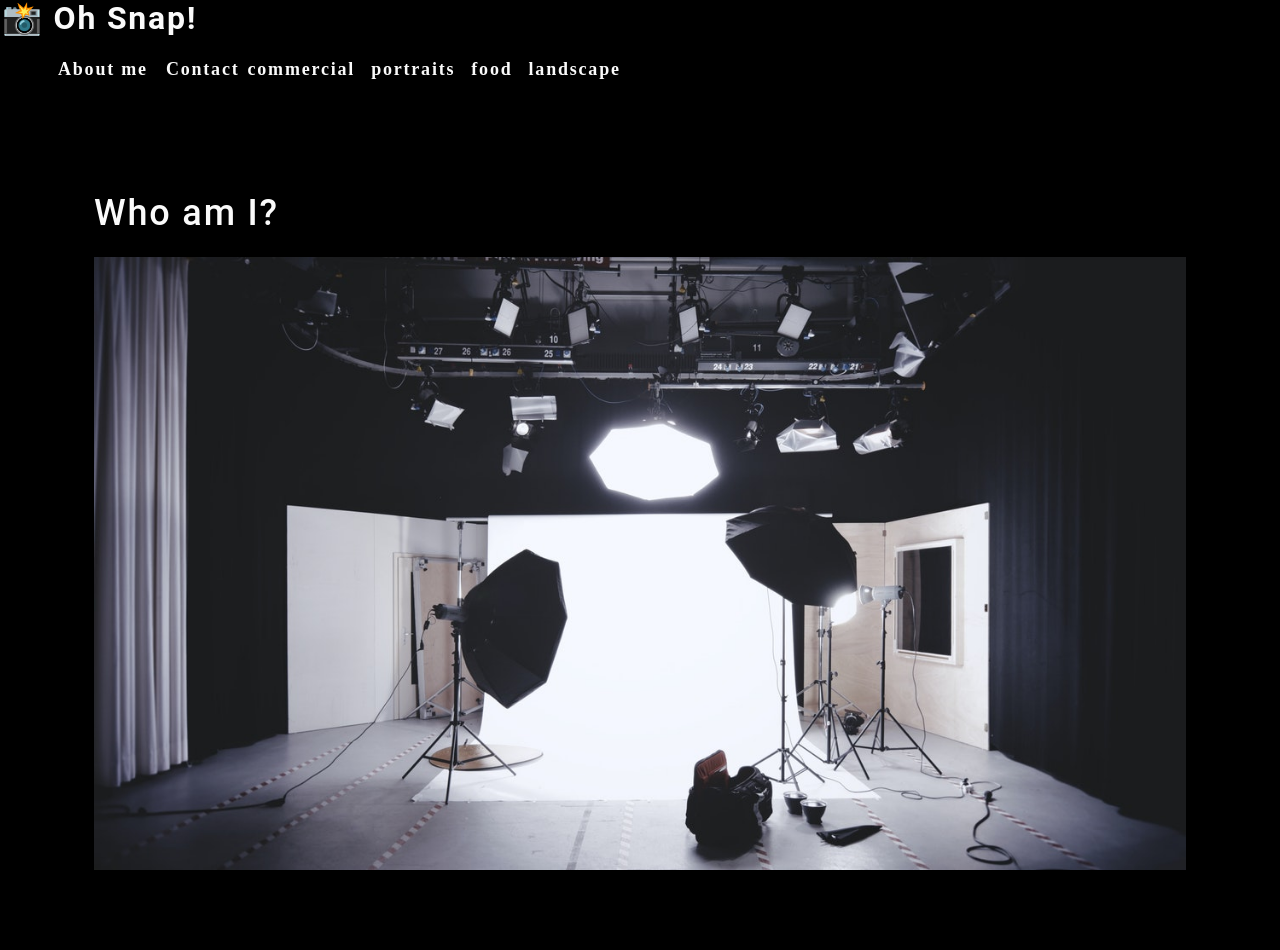
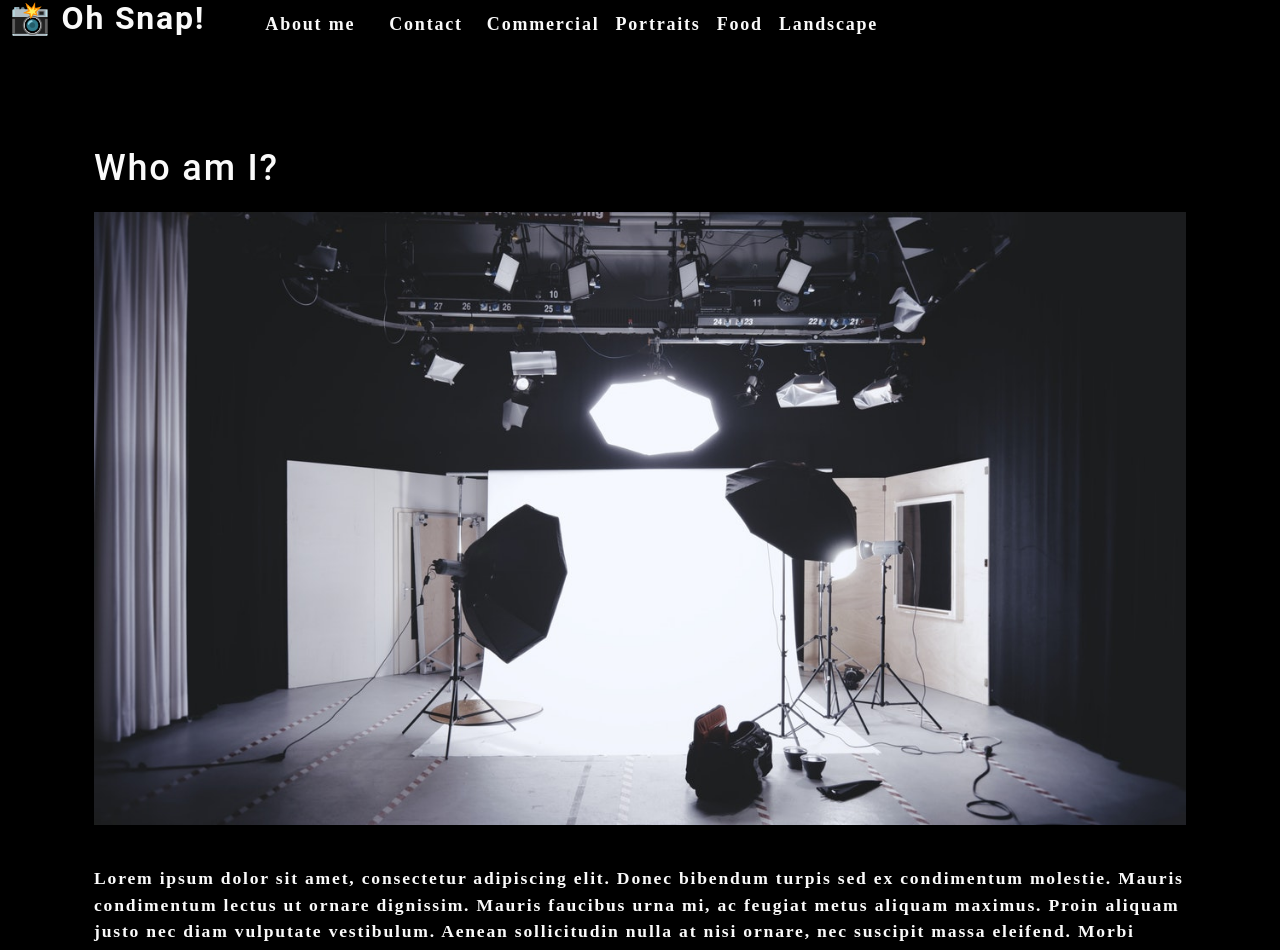
Before and after one commit to paulooliveira152012/photo-port, a React (Create React App) app: page / in a window 1280 px wide. Shown: the part 7-957 px from the top of the page. Built offline with nearby package versions, Linux system fonts and the light colour scheme.

Commit message:
one letter...

```diff
--- a/src/App.js
+++ b/src/App.js
@@ -3,11 +3,12 @@
 import About from './components/About';
 
 function App() {
+
   return (
     <div>
-      <Nav></Nav>
+      <Nav />
       <main>
-        <About></About>
+          <About />
       </main>
     </div>
   );
--- a/src/components/Nav/index.js
+++ b/src/components/Nav/index.js
@@ -1,28 +1,20 @@
-import React from 'react';
+import React from "react";
+import { capitalizeFirstLetter } from "../../utils/helpers";
 
-const categories = [
-    {
-      name: "commercial",
-      description:
-        "Photos of grocery stores, food trucks, and other commercial projects",
-    },
-    { name: "portraits", description: "Portraits of people in my life" },
-    { name: "food", description: "Delicious delicacies" },
-    {
-      name: "landscape",
-      description: "Fields, farmhouses, waterfalls, and the beauty of nature",
-    },
+function Nav() {
+  const  categories = [
+    { name: 'commercial', description: 'Photos of grocery stores, food trucks, and other commercial projects' },
+    { name: 'portraits', description: 'Portraits of people in my life' },
+    { name: 'food', description: 'Delicious delicacies' },
+    { name: 'landscape', description: 'Fields, farmhouses, waterfalls, and the beauty of nature' }
   ];
 
-
-function Nav() {
-
-    function categorySelected(name) {
-        console.log(`${name} clicked`)
+  const handleClick = () => {
+    console.log("click handled")
   }
 
   return (
-    <header>
+    <header data-testid="header" className="flex-row px-1">
       <h2>
         <a href="/">
           <span role="img" aria-label="camera"> 📸</span> Oh Snap!
@@ -31,23 +23,24 @@
       <nav>
         <ul className="flex-row">
           <li className="mx-2">
-          <a href="#about">
+            <a href="#about" onClick={() => handleClick()}>
               About me
             </a>
           </li>
-        <li>
-          <span>Contact</span>
-        </li>
-        {categories.map((category) => (
-        <li
-            className="mx-1"
-            key={category.name}
-        >
-            <span onClick={() => categorySelected(category.name)} >
-            {category.name}
+          <li className={"mx-2"}>
+            <span onClick={() => handleClick()}>
+              Contact
             </span>
           </li>
-        ))}
+          {
+            categories.map((category) => (
+              <li className="mx-1" key={category.name} >
+                <span onClick={() => { handleClick(); }}>
+                 {capitalizeFirstLetter(category.name)}
+                </span>
+              </li>
+            ))
+          }
         </ul>
       </nav>
     </header>
--- a/src/components/about/index.js
+++ b/src/components/about/index.js
@@ -1,13 +1,19 @@
+import React from 'react'
 import coverImage from "../../assets/cover/cover-image.jpg";
-import React from 'react';
 
 function About() {
+
   return (
-<section className="my-5">
-  <h1 id="about">Who am I?</h1>
-  <img src={coverImage} className="my-2" style={{ width: "100%" }} alt="cover" />
-</section>
-  );
+    <section className="my-5" >
+      <h1 id="about">Who am I?</h1>
+      <img src={coverImage} className="my-2" style={{ width: "100%" }} alt="cover" />
+      <div className="my-2">
+        <p>
+          Lorem ipsum dolor sit amet, consectetur adipiscing elit. Donec bibendum turpis sed ex condimentum molestie. Mauris condimentum lectus ut ornare dignissim. Mauris faucibus urna mi, ac feugiat metus aliquam maximus. Proin aliquam justo nec diam vulputate vestibulum. Aenean sollicitudin nulla at nisi ornare, nec suscipit massa eleifend. Morbi tristique justo vel turpis sollicitudin, et tristique velit convallis. In hac habitasse platea dictumst. Phasellus mattis nunc sed orci consequat laoreet. Praesent id nisl nibh. Curabitur imperdiet ultricies mollis. In hac habitasse platea dictumst.
+      </p>
+      </div>
+    </section>
+  )
 }
 
-export default About;
+export default About
```
Also changed, not shown: src/logo.svg (deleted), 1 other file (tests, documents, lock files or other folders). Lines whose indentation alone changed are shown as unchanged.
